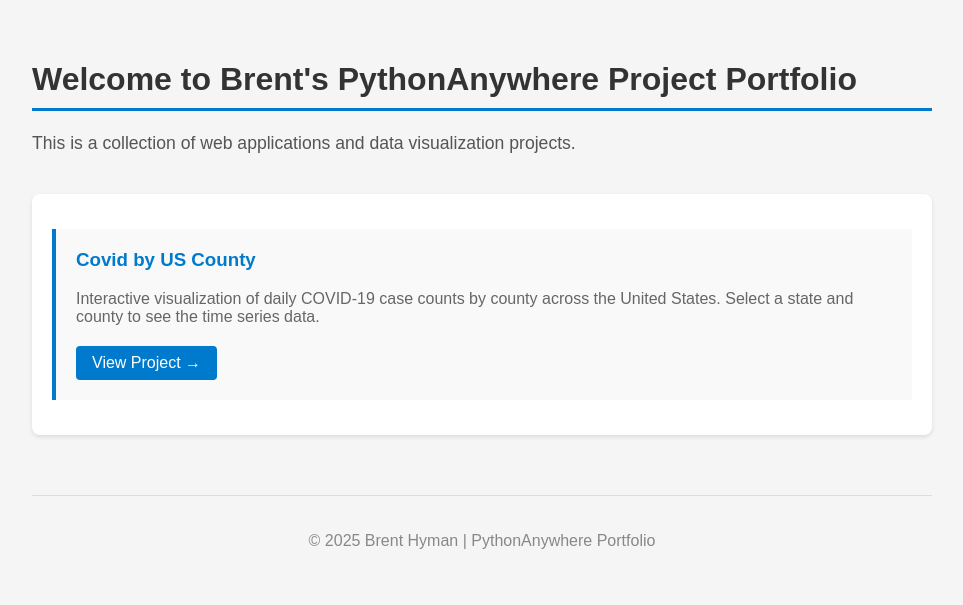
After one commit to bhyman67/pythonanywhere-bhyman, a Flask app: template Covid-by-County/templates/portfolio.html in a window 1280 px wide. The commit adds this page. Shown: the top 605 px of the page, without its empty margins (158-1121 px from the left). Run offline with Flask 3, Linux system fonts and the light colour scheme; the template is opened without the code that fills it, so the values that code supplies are empty.

Commit message:
Add portfolio landing page and update routes for Covid by County app

```diff
--- a/Covid-by-County/server.py
+++ b/Covid-by-County/server.py
@@ -37,18 +37,24 @@ def pull_data():
 
 app = Flask(__name__)
 
+# Portfolio landing page
 @app.route("/")
-def home():
+def portfolio():
+    return render_template("portfolio.html")
+
+# Covid by County app routes
+@app.route("/covid-by-county")
+def covid_home():
 
     # Pull the data and list all locations
     df = pull_data()
     locations = df["Combined_Key"].to_list()
     states = list(df["State"].unique())
 
-    # Redturn index.html
+    # Return index.html
     return render_template("index.html", states = states, list = locations)
 
-@app.route("/graph")
+@app.route("/covid-by-county/graph")
 def county_graph():
 
     # Pull the data and list all locations
--- a/Covid-by-County/templates/index.html
+++ b/Covid-by-County/templates/index.html
@@ -49,7 +49,7 @@
     <h1>Covid by US County - Daily Counts</h1>
 
     <!-- Dropdown Form -->
-    <form name = "myForm" id = "myForm" method = "GET", action = "/graph?">
+    <form name = "myForm" id = "myForm" method = "GET", action = "/covid-by-county/graph?">
 
       <!-- Label -->
       <label for="locations">Choose a location:</label>
--- /dev/null
+++ b/Covid-by-County/templates/portfolio.html
@@ -0,0 +1,121 @@
+<!DOCTYPE html>
+<html lang="en">
+
+  <head>
+
+    <meta charset="UTF-8">
+    <meta name="viewport" content="width=device-width, initial-scale=1.0">
+    <meta http-equiv="X-UA-Compatible" content="ie=edge">
+
+    <title>Brent's PythonAnywhere Project Portfolio</title>
+
+    <style>
+      body {
+        font-family: Arial, sans-serif;
+        max-width: 900px;
+        margin: 0 auto;
+        padding: 40px 20px;
+        background-color: #f5f5f5;
+      }
+
+      h1 {
+        color: #333;
+        border-bottom: 3px solid #007acc;
+        padding-bottom: 10px;
+      }
+
+      .intro {
+        font-size: 1.1em;
+        color: #555;
+        margin: 20px 0 40px 0;
+      }
+
+      .project-list {
+        background: white;
+        padding: 20px;
+        border-radius: 8px;
+        box-shadow: 0 2px 4px rgba(0,0,0,0.1);
+      }
+
+      .project {
+        padding: 20px;
+        margin: 15px 0;
+        border-left: 4px solid #007acc;
+        background: #f9f9f9;
+        transition: background 0.3s;
+      }
+
+      .project:hover {
+        background: #e8f4fd;
+      }
+
+      .project h3 {
+        margin-top: 0;
+        color: #007acc;
+      }
+
+      .project p {
+        color: #666;
+        margin: 10px 0;
+      }
+
+      .project a {
+        display: inline-block;
+        margin-top: 10px;
+        padding: 8px 16px;
+        background: #007acc;
+        color: white;
+        text-decoration: none;
+        border-radius: 4px;
+        transition: background 0.3s;
+      }
+
+      .project a:hover {
+        background: #005a9e;
+      }
+
+      footer {
+        text-align: center;
+        margin-top: 60px;
+        padding-top: 20px;
+        border-top: 1px solid #ddd;
+        color: #888;
+      }
+    </style>
+
+  </head>
+
+  <body>
+
+    <h1>Welcome to Brent's PythonAnywhere Project Portfolio</h1>
+
+    <div class="intro">
+      <p>This is a collection of web applications and data visualization projects.</p>
+    </div>
+
+    <div class="project-list">
+
+      <div class="project">
+        <h3>Covid by US County</h3>
+        <p>Interactive visualization of daily COVID-19 case counts by county across the United States. Select a state and county to see the time series data.</p>
+        <a href="/covid-by-county">View Project →</a>
+      </div>
+
+      <!-- Add more projects here as you build them -->
+      <!-- Example:
+      <div class="project">
+        <h3>Another Project</h3>
+        <p>Description of another project.</p>
+        <a href="/another-project">View Project →</a>
+      </div>
+      -->
+
+    </div>
+
+    <footer>
+      <p>© 2025 Brent Hyman | PythonAnywhere Portfolio</p>
+    </footer>
+
+  </body>
+
+</html>
```
